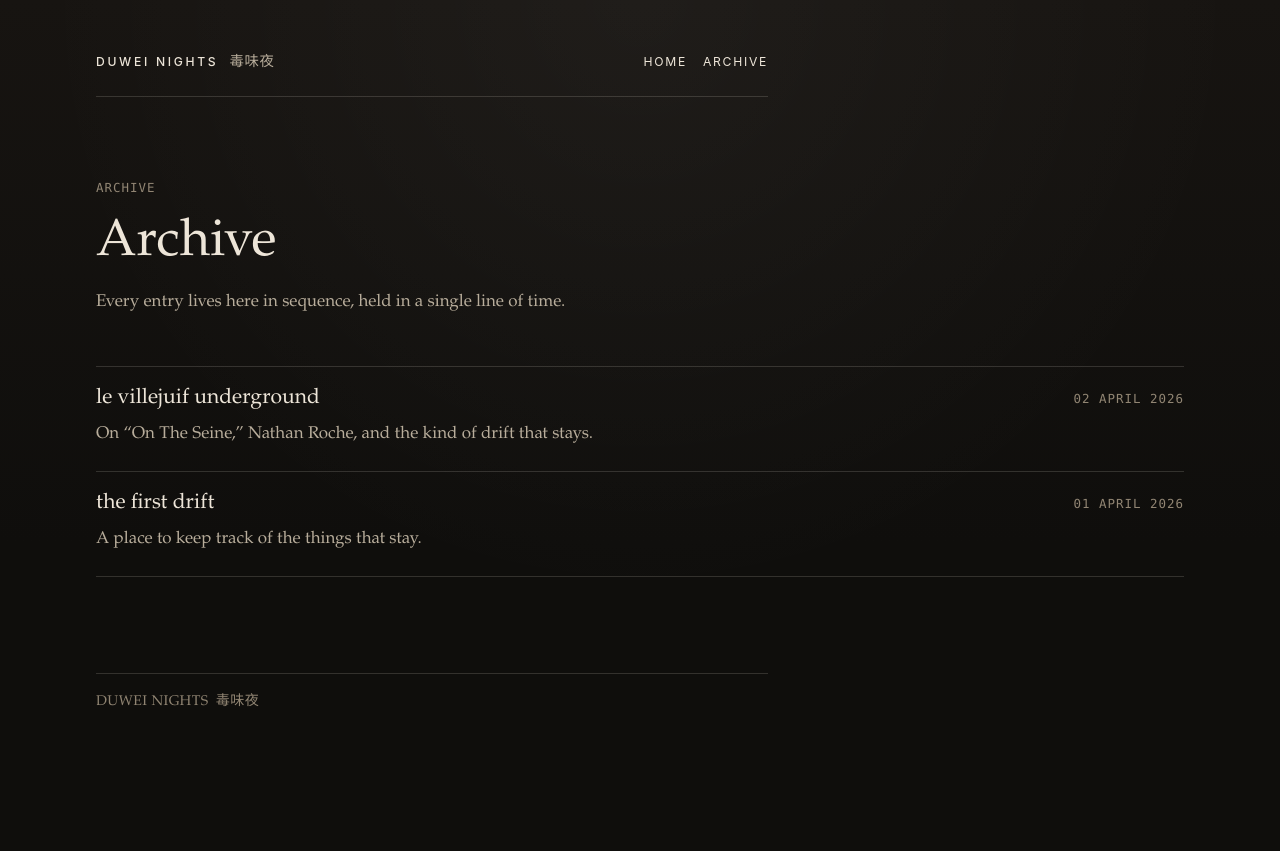
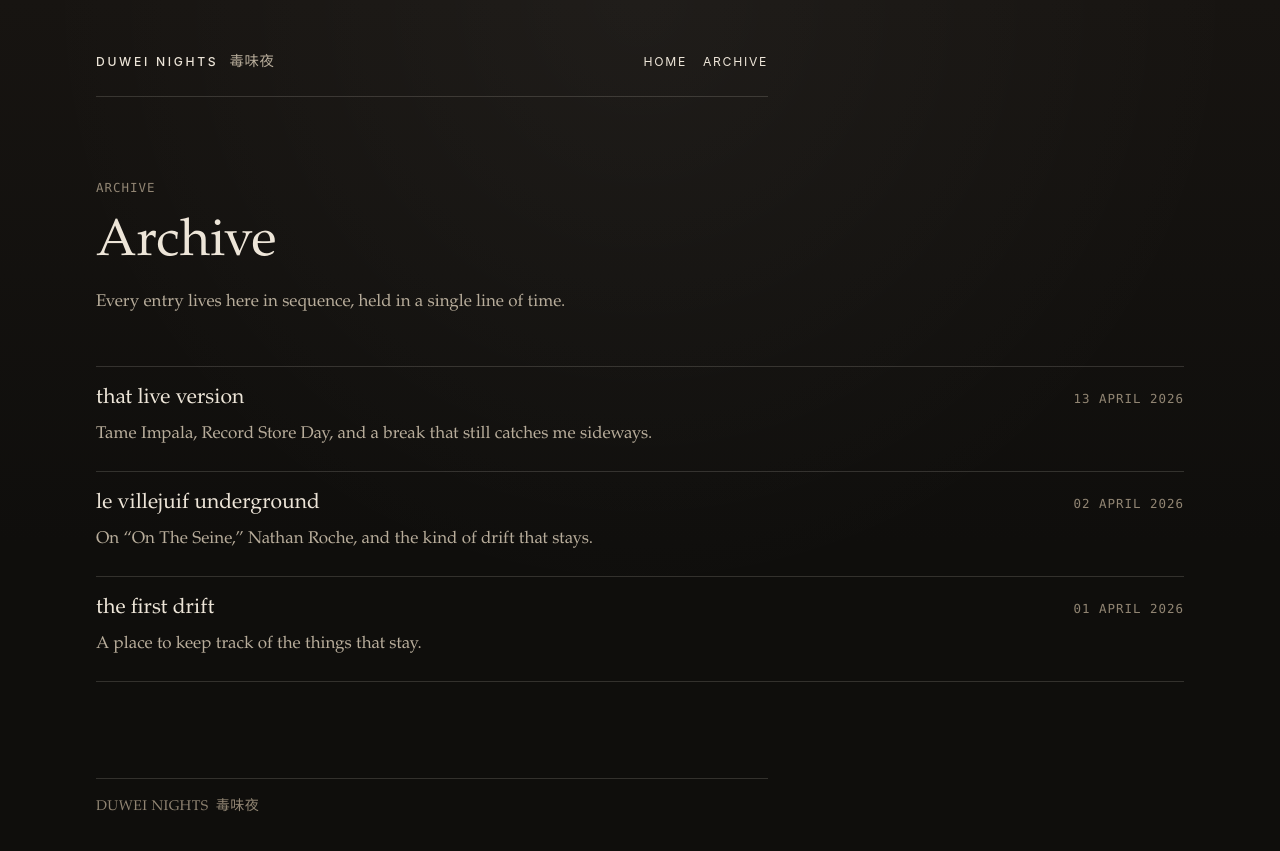
Before and after one commit to Yann-BAARCH/duwei-nights, a Jekyll site: the page built from posts/index.html, in a window 1280 px wide. Shown: the top 851 px of the page. Built offline with Jekyll 4.4.1, drawn with Linux system fonts in a browser that asks for light colours; some of the changed lines change nothing that is shown.

Commit message:
Add Tame Impala live versions entry

```diff
--- /dev/null
+++ b/_posts/2026-04-13-that-live-version.md
@@ -0,0 +1,67 @@
+---
+title: "that live version"
+date: 2026-04-13 12:00:00 +0800
+dek: "Tame Impala, Record Store Day, and a break that still catches me sideways."
+---
+
+In 2014, I went to Record Store Day in Ghent.
+
+I remember passing through Chew Music and Mania Records, the record shop on the corner of Lammerstraat. I do not remember exactly what I bought that day, but I remember finding *Live Versions* by Tame Impala for something like eleven or twelve euros.
+
+I was very happy with it.
+
+It was the first live record they released, on Modular Recordings, recorded a few months earlier at the Riviera Theatre in Chicago, Illinois, in October 2013. It was built mostly from the first two albums, but it did not feel like a clean document of those songs.
+
+It felt rougher than that.
+
+There are imperfections in the voice, in the sound, in the way things move. But that is exactly what makes it stay. The record has this huge wall of synths and guitars, something psychedelic and heavy, but still loose enough to feel alive.
+
+The imperfections are part of the beauty.
+
+Not the opposite of perfection, exactly. More like another kind of perfection. A live one.
+
+<figure>
+  <img src="{{ '/assets/images/tame-impala-live-versions.jpg' | relative_url }}" alt="Tame Impala Live Versions record">
+</figure>
+
+The versions are not always identical to the album tracks, and that is probably the point. On “Desire Be Desire Go,” around 2:40, there is this monumental drum break before the chords open up again.
+
+In the live version, the whole thing feels more direct. More monotone in a good way. The guitars are fuzzier, the rhythm is faster, more sustained, and you can feel Kevin Parker trying to push the song into something like a trance.
+
+But the break does not hit me in a smooth way.
+
+It takes me sideways.
+
+There is something surprising in it, almost clumsy for a second, and then suddenly it becomes huge. It does not try to be perfect. It knocks the song off balance just enough for the whole thing to open.
+
+<figure class="post-video">
+  <iframe
+    title="Tame Impala - Desire Be Desire Go live"
+    src="https://www.youtube.com/embed/_DwpVNiz4_g?si=GEbrzdaej899uPwN"
+    allow="accelerometer; autoplay; clipboard-write; encrypted-media; gyroscope; picture-in-picture; web-share"
+    referrerpolicy="strict-origin-when-cross-origin"
+    allowfullscreen></iframe>
+  <figcaption>
+    <a href="https://www.youtube.com/watch?v=_DwpVNiz4_g">Watch on YouTube</a>
+  </figcaption>
+</figure>
+
+The year after that, I went to Austin Psych Fest with a few friends.
+
+If I remember correctly, Tame Impala were headlining the Friday night. The Saturday was the 13th Floor Elevators, for the fiftieth anniversary of their first album, which felt almost unreal to see on a festival poster.
+
+That night, Tame Impala played “Desire Be Desire Go” in the shape of the *Live Versions* version.
+
+I still listen to it often.
+
+That break at 2:40 still catches me by surprise. It is a small thing, maybe, but those are the moments I keep looking for. The ones that only need a few seconds to stay in the body.
+
+We followed Tame Impala’s evolution after that, more or less. The rock roots were still there for a while, very present, very psychedelic. Then they started to disappear across the following albums.
+
+Not in a bad way.
+
+The music did not lose quality, and the sense of renewal was still there. But sometimes I miss that earlier version of the band. The heavier one. The one with the rough edges still visible.
+
+Sometimes I would like to fall back into that sound again.
+
+Just for a while.
--- a/assets/css/site.css
+++ b/assets/css/site.css
@@ -461,6 +461,18 @@ select {
   margin-top: 0.55rem;
 }
 
+.post-content .post-video {
+  max-width: var(--reading-width);
+}
+
+.post-content .post-video iframe {
+  display: block;
+  width: 100%;
+  aspect-ratio: 16 / 9;
+  height: auto;
+  border: 0;
+}
+
 .post-content .post-linkout {
   margin-top: 0.9rem;
   color: var(--page-soft);
```
Also changed, not shown: assets/images/tame-impala-live-versions.jpg (added).
